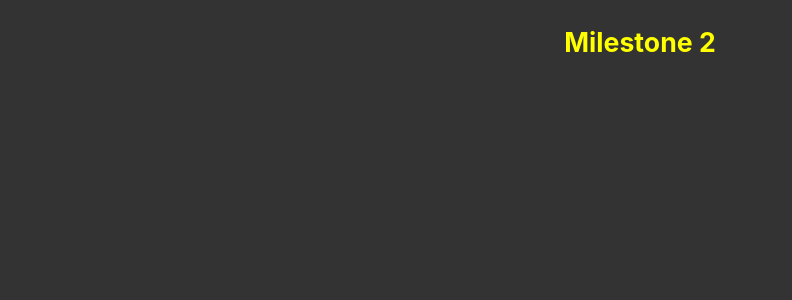
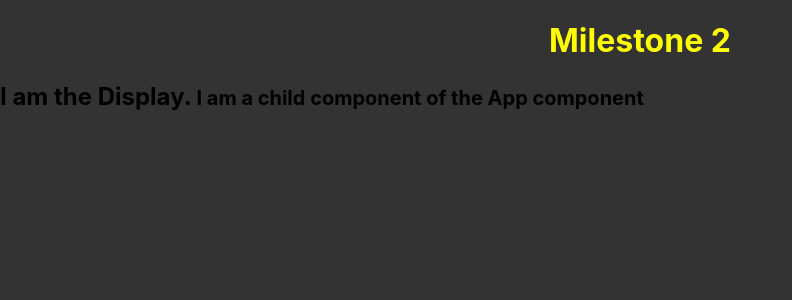
Before and after one commit to MahmoudBakr23/Calculator, a React (Create React App) app: page / in a window 1280 px wide. Shown: the top 300 px of the page, without its empty margins (0-792 px from the left). Built offline with nearby package versions, Linux system fonts and the light colour scheme.

Commit message:
Display component created

```diff
--- a/src/App.js
+++ b/src/App.js
@@ -1,13 +1,13 @@
 import React, { Component } from 'react';
 import './App.css';
+import Display from './Display';
 
 export default class App extends React.Component {
   render() {
     return (
       <div className="App">
-        <h1 className="header">
-          <small>Milestone 2</small>
-        </h1>
+        <h1 className="header">Milestone 2</h1>
+        <Display />
       </div>
     );
   }
--- /dev/null
+++ b/src/Display.js
@@ -0,0 +1,14 @@
+import React, { Component } from 'react';
+
+export default class Display extends React.Component {
+  render() {
+    return (
+      <div className="Display">
+        <h2>
+          I am the Display.
+          <small> I am a child component of the App component</small>
+        </h2>
+      </div>
+    );
+  }
+}
```
